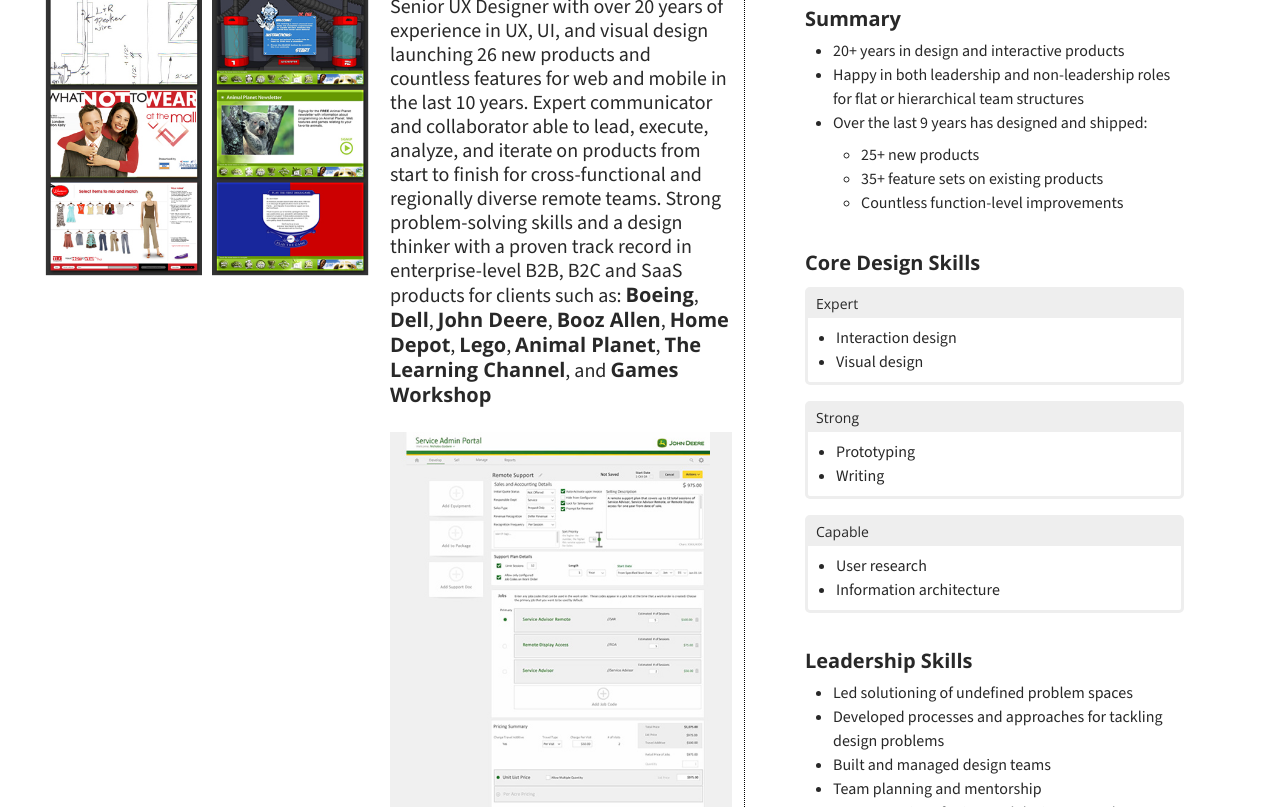
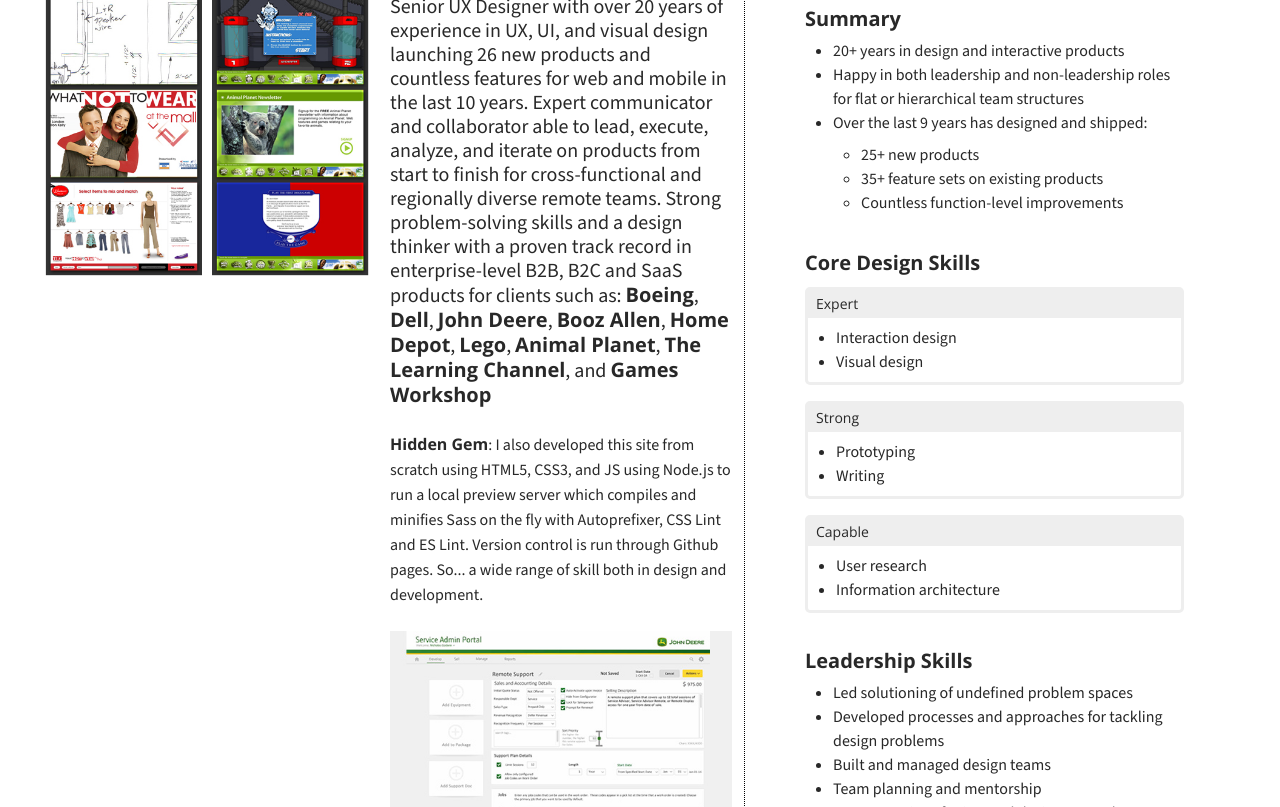
Before and after one commit to infinityspiral/ux, a website: page src/index.pug in a window 1280 px wide. Shown: the part 293-1100 px from the top of the page. Drawn offline with nearby package versions, Linux system fonts and the light colour scheme; files that its build step writes are made by us from their sources; files whose address does not match are found by name.

```diff
--- a/src/index.pug
+++ b/src/index.pug
@@ -75,6 +75,9 @@
                         h3 Summary
 
                         p Senior UX Designer with over 20 years of experience in UX, UI, and visual design launching 26 new products and countless features for web and mobile in the last 10 years. Expert communicator and collaborator able to lead, execute, analyze, and iterate on products from start to finish for cross-functional and regionally diverse remote teams. Strong problem-solving skills and a design thinker with a proven track record in enterprise-level B2B, B2C and SaaS products for clients such as: <strong>Boeing</strong>, <strong>Dell</strong>, <strong>John Deere</strong>, <strong>Booz Allen</strong>, <strong>Home Depot</strong>, <strong>Lego</strong>, <strong>Animal Planet</strong>, <strong>The Learning Channel</strong>, and <strong>Games Workshop</strong>
+
+                        p
+                            small <strong>Hidden Gem</strong>: I also developed this site from scratch using HTML5, CSS3, and JS using Node.js to run a local preview server which compiles and minifies Sass on the fly with Autoprefixer, CSS Lint and ES Lint. Version control is run through Github pages. So... a wide range of skill both in design and development.
 
                         div(style='text-align:center;')
                             img(src='images/john-deere/svap/svap-02.jpg', style='width:100%; max-width:700px; display:inline-block;')
```
Also changed, not shown: index.html.
